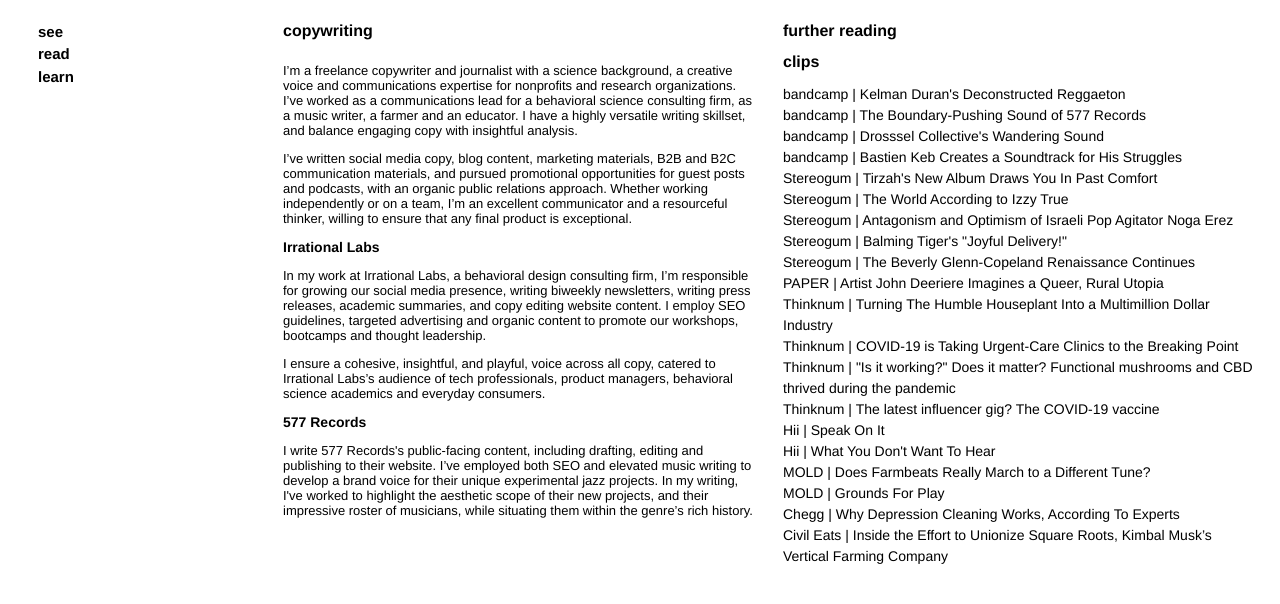
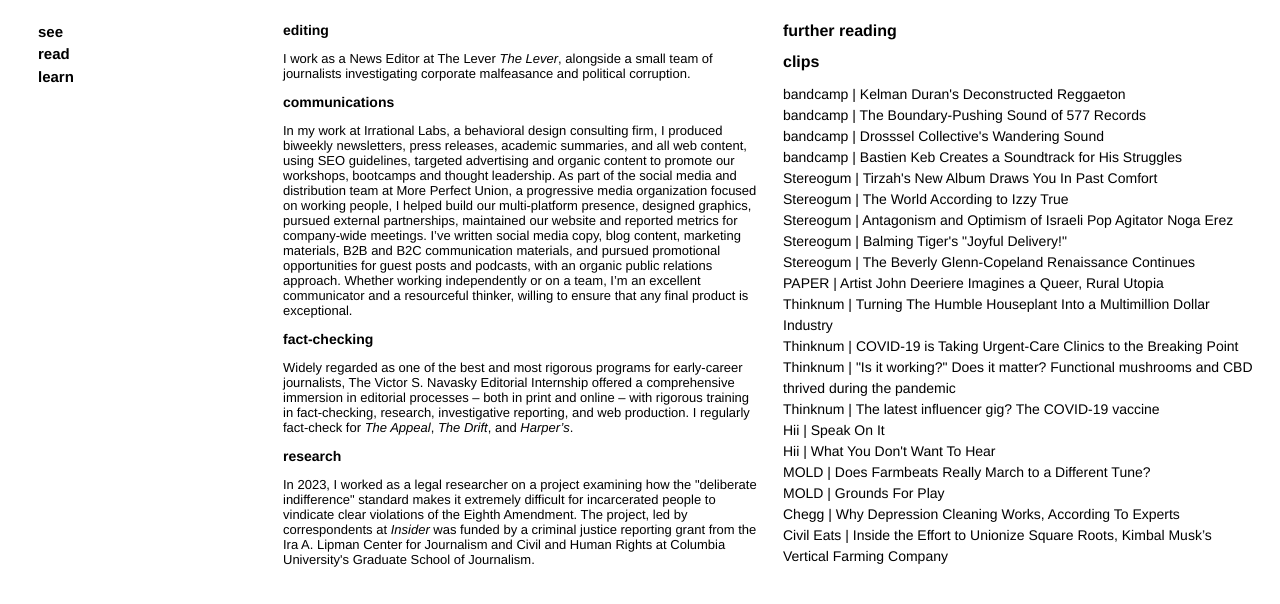
Before and after one commit to lucydeanstockton/lucydeanstockton, a plain HTML site: page grid read.html in a window 1280 px wide. Shown: the part 88-692 px from the top of the page. Drawn offline with Linux system fonts and the light colour scheme.

Commit message:
Update grid read.html
2023 update (new job, added different categories: editing, communications, fact-checking, research)

```diff
--- a/grid read.html
+++ b/grid read.html
@@ -25,20 +25,17 @@
                 </h1>
             </div>
              <div class=copywriting>
-                <h1>copywriting</h1>
+                 <h3>editing</h3>
+                 <p>I work as a News Editor at The Lever <i><a href="https://www.levernews.com/">The Lever</a></i>, alongside a small team of journalists investigating corporate malfeasance and political corruption.</p>
+                <h3>communications</h3>
                 <p>
-<p>I’m a freelance copywriter and journalist with a science background, a creative voice and communications expertise for nonprofits and research organizations. I’ve worked as a communications lead for a behavioral science consulting firm, as a music writer, a farmer and an educator. I have a highly versatile writing skillset, and balance engaging copy with insightful analysis.
+<p>In my work at <a href="https://irrationallabs.com/">Irrational Labs</a>, a behavioral design consulting firm, I produced biweekly newsletters, press releases, academic summaries, and all web content, using SEO guidelines, targeted advertising and organic content to promote our workshops, bootcamps and thought leadership. As part of the social media and distribution team at <a href=“https://perfectunion.us> More Perfect Union</a>, a progressive media organization focused on working people, I helped build our multi-platform presence, designed graphics, pursued external partnerships, maintained our website and reported metrics for company-wide meetings. I’ve written social media copy, blog content, marketing materials, B2B and B2C communication materials, and pursued promotional opportunities for guest posts and podcasts, with an organic public relations approach. Whether working independently or on a team, I’m an excellent communicator and a resourceful thinker, willing to ensure that any final product is exceptional.
   </p>
-
-   <p>I’ve written social media copy, blog content, marketing materials, B2B and B2C communication materials, and pursued promotional opportunities for guest posts and podcasts, with an organic public relations approach. Whether working independently or on a team, I’m an excellent communicator and a resourceful thinker, willing to ensure that any final product is exceptional.</p>
+                 <h3>fact-checking</h3>
+   <p>Widely regarded as one of the best and most rigorous programs for early-career journalists, The Victor S. Navasky Editorial Internship offered a comprehensive immersion in <i><a href=“thenation.com><The Nation's><a/></i> editorial processes – both in print and online – with rigorous training in fact-checking, research, investigative reporting, and web production. I regularly fact-check for <i><a href=“https://theappeal.org/“>The Appeal</a></i>, <i><a href=“https://www.thedriftmag.com/“>The Drift</a></i>, and <i><a href=“https://harpers.org/“>Harper’s</a></i>.</p>
                  <p>
-   <h3>Irrational Labs</h3>
-   <p>In my work at <a href="https://irrationallabs.com/">Irrational Labs</a>, a behavioral design consulting firm, I’m responsible for growing our social media presence, writing biweekly newsletters, writing press releases, academic summaries, and copy editing website content. I employ SEO guidelines, targeted advertising and organic content to promote our workshops, bootcamps and thought leadership.</p>
-
-     <p>I ensure a cohesive, insightful, and playful, voice across all copy, catered to Irrational Labs’s audience of tech professionals, product managers, behavioral science academics and everyday consumers.</p>
-   <h3>577 Records</h3>
-   <p>I write <a href="https://www.577records.com/">577 Records</a>'s public-facing content, including drafting, editing and publishing to their website. I’ve employed both SEO and elevated music writing to develop a brand voice for their unique experimental jazz projects. In my writing, I've worked to highlight the aesthetic scope of their new projects, and their impressive roster of musicians, while situating them within the genre’s rich history.</p>
-                 </p>
+   <h3>research</h3>
+   <p>In 2023, I worked as a legal researcher on a project examining how the "deliberate indifference" standard makes it extremely difficult for incarcerated people to vindicate clear violations of the Eighth Amendment. The project, led by correspondents at <i><a href="https://insider.com">Insider</a></i> was funded by a criminal justice reporting grant from the Ira A. Lipman Center for Journalism and Civil and Human Rights at Columbia University's Graduate School of Journalism.</p>
             </div>
             <div class=furtherreading>
                 <h1>further reading</h1>
```
